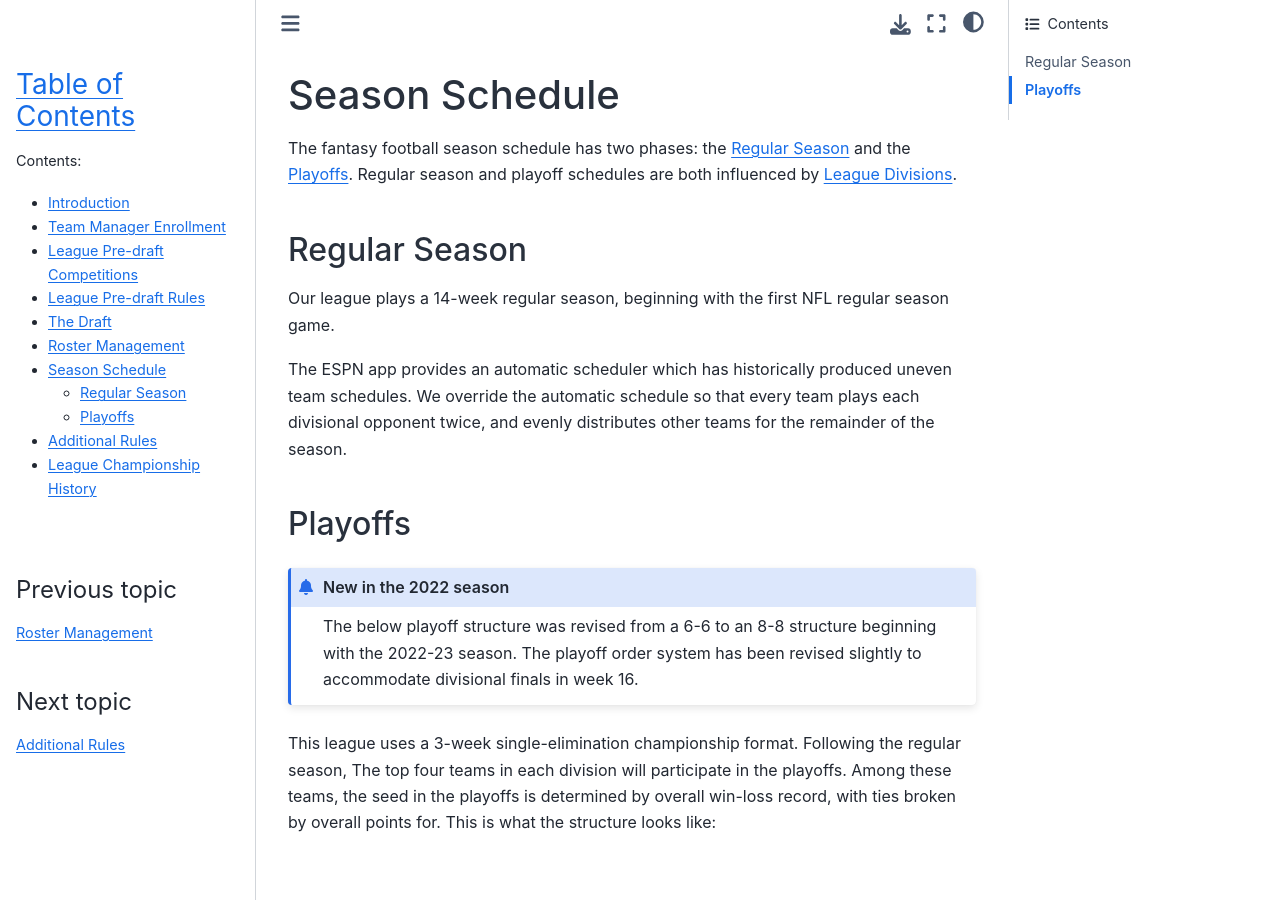
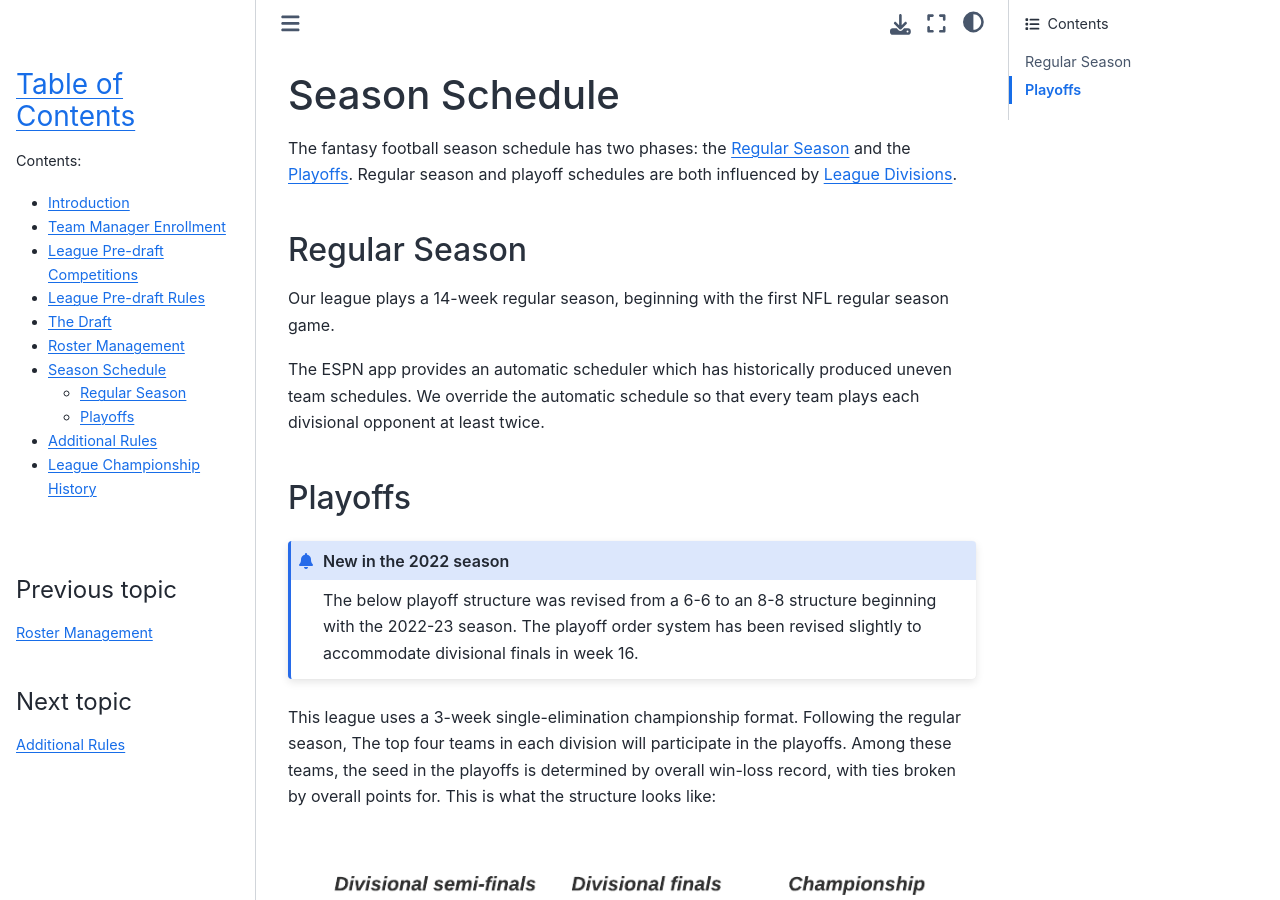
Before and after one commit to GenomicMedLab/fantasy-football-rulebook, a Sphinx documentation site: the page built from docs/schedule.rst, in a window 1280 px wide and 900 px high. Built offline with Sphinx 7.4.7 and the Sphinx Book theme 1.1.4, drawn with Linux system fonts in a browser that asks for light colours.

Commit message:
update regular season schedule text

```diff
--- a/docs/schedule.rst
+++ b/docs/schedule.rst
@@ -13,7 +13,7 @@ game.
 
 The ESPN app provides an automatic scheduler which has historically produced uneven
 team schedules. We override the automatic schedule so that every team plays each divisional
-opponent twice, and evenly distributes other teams for the remainder of the season.
+opponent at least twice.
 
 .. _playoffs:
 
```
